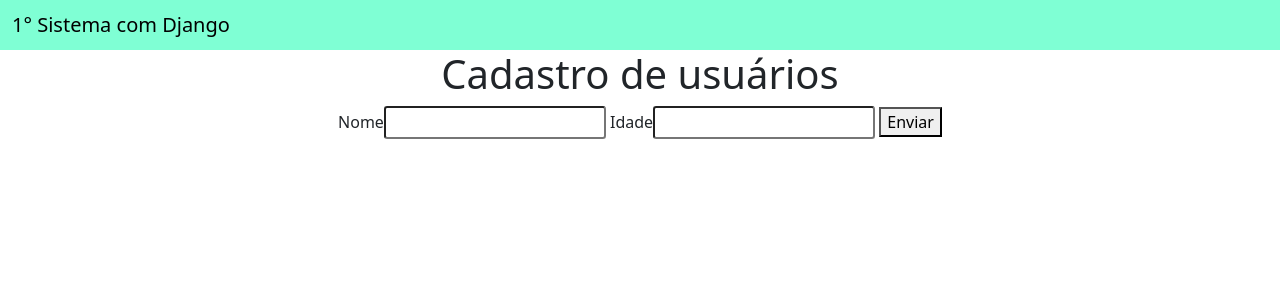
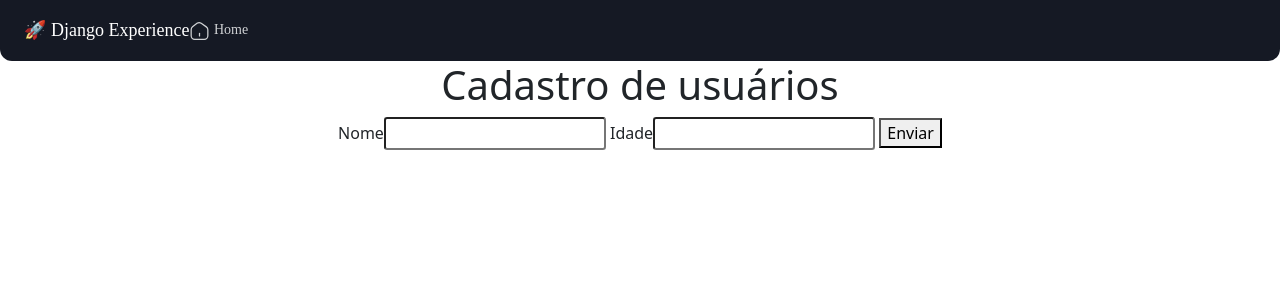
Before and after one commit to BelleVimercati/User_Registration, a Django app: page / in a window 1280 px wide. Shown: the top 300 px of the page. Run offline with Django 4.2, Linux system fonts and the light colour scheme.

Commit message:
Feat: Arquivos 'Static' e header

```diff
--- a/projeto_cad_usuarios/app_cad_usuarios/templates/usuarios/base.html
+++ b/projeto_cad_usuarios/app_cad_usuarios/templates/usuarios/base.html
@@ -1,3 +1,5 @@
+{% load static %}
+
 <!DOCTYPE html>
 <html lang="pt-br">
 
@@ -5,16 +7,24 @@
     <meta charset="UTF-8">
     <meta name="viewport" content="width=device-width, initial-scale=1.0">
     <link href="https://cdn.jsdelivr.net/npm/bootstrap@5.0.2/dist/css/bootstrap.min.css" rel="stylesheet" integrity="sha384-EVSTQN3/azprG1Anm3QDgpJLIm9Nao0Yz1ztcQTwFspd3yD65VohhpuuCOmLASjC" crossorigin="anonymous">
+    <link rel="stylesheet" href="{% static 'css/style.css' %}">
 
     <title>Cadastro</title>
 </head>
 
 <body>
-    <nav style="background-color:aquamarine !important;" class="navbar navbar-light by bg-light">
-        <div class="container-fluid">
-            <span class="navbar-brand mb-0 h1"><a style="text-decoration:none;color:black" href="{% url 'home' %}">1° Sistema com Django</a>
-        </div>
-    </nav>
+    <header id="header">
+        <span class="header-span">🚀 Django Experience</span>
+        <nav class="navbar">
+            <ul class="navbar-nav">
+                <li class="navbar-item">
+                    <a class="nav-link" href="#">
+                        <img src="{% static 'img/home.svg' %}"> Home
+                    </a>
+                </li>
+            </ul>
+        </nav>
+    </header>
     {% block conteudo %}
 
 
--- a/projeto_cad_usuarios/app_cad_usuarios/templates/usuarios/home.html
+++ b/projeto_cad_usuarios/app_cad_usuarios/templates/usuarios/home.html
@@ -1,5 +1,6 @@
 {% extends 'usuarios/base.html' %}
 {% block conteudo %}
+{% load static %}
 <form action="{% url 'listagem_usuarios' %}" method="post">
     {% csrf_token %}
     <div style="text-align: center;" class="container">
--- /dev/null
+++ b/projeto_cad_usuarios/static/css/style.css
@@ -0,0 +1,31 @@
+/* base.html */
+header {
+  display: flex;
+  background-color: #151924 !important;
+  border-radius: 0px 0px 12px 12px;
+  align-items: center;
+  padding: 4px 24px;
+}
+
+.header-span {
+  font: 500 1.125rem "Poppins";
+  color: #fff;
+  line-height: 32px;
+  text-decoration: none;
+}
+
+.navbar a {
+  text-decoration: none;
+}
+
+.navbar-item {
+  display: flex;
+  align-items: center;
+}
+
+.navbar-item a {
+  text-decoration: none;
+  color: #cfd1d4;
+  font: 400 0.875rem "Poppins";
+  line-height: 20px;
+}
```
Also changed, not shown: Arquitetura.md (added, +29 -0 lines), projeto_cad_usuarios/projeto_cad_usuarios/settings.py (+8 -1 lines), projeto_cad_usuarios/db.sqlite3, projeto_cad_usuarios/static/img/home.svg (added), 1 other file.
